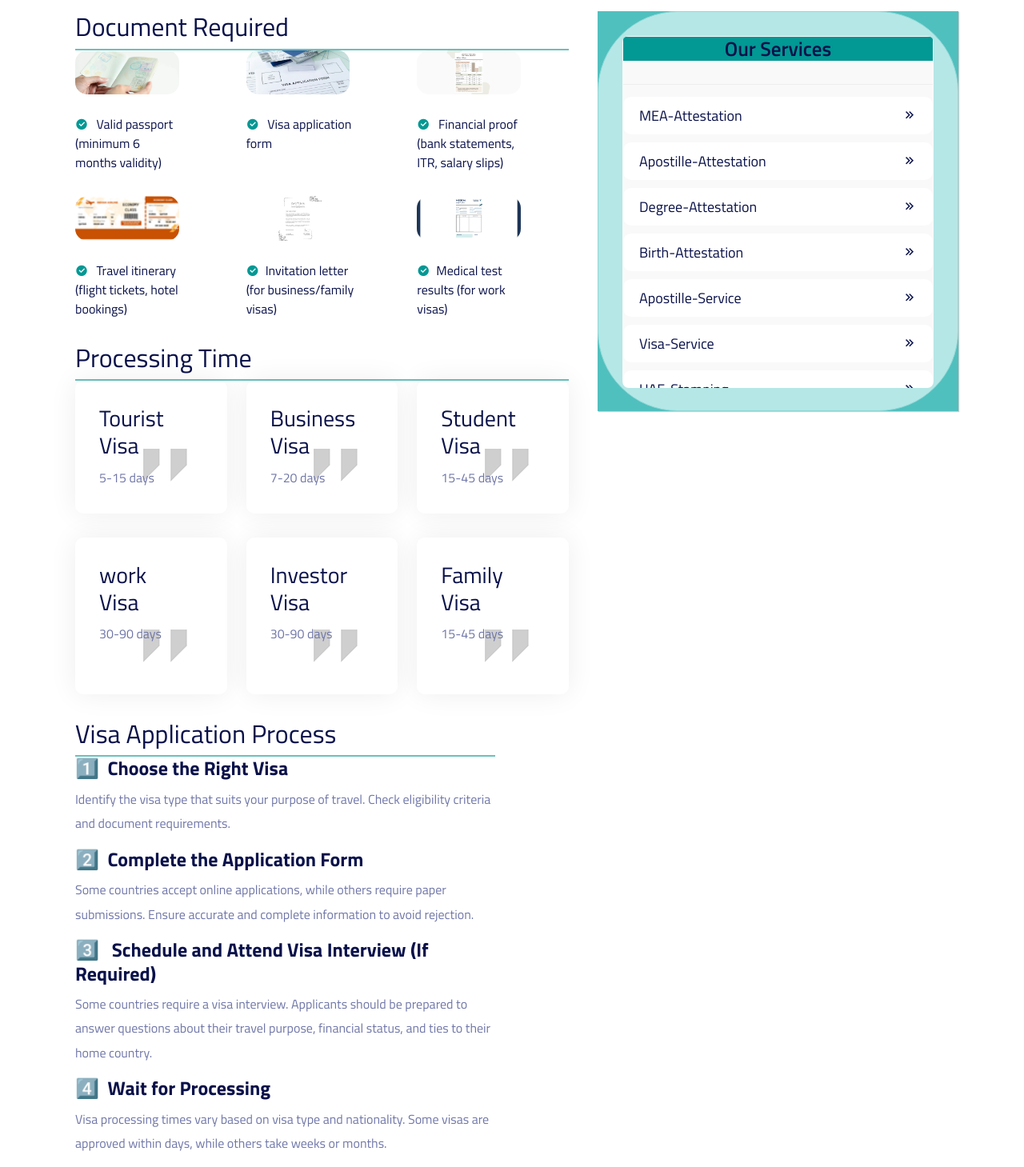
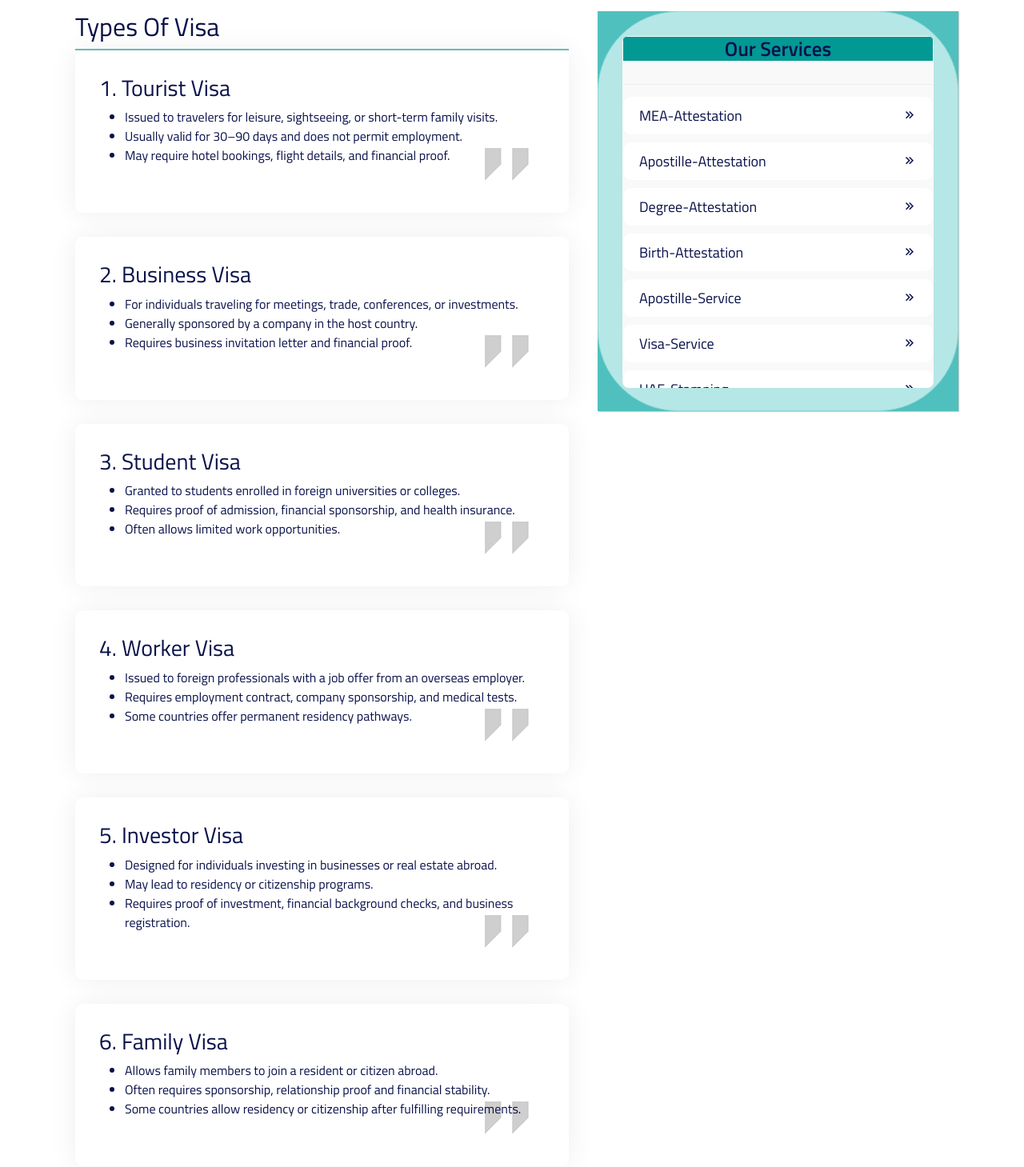
Before and after one commit to tannu2006/Global-Docs-Solution, a Next.js app: page /Visa-Services in a window 1280 px wide. Shown: the part 720-2179 px from the top of the page at 80% size. Built offline with nearby package versions, Linux system fonts and the light colour scheme.

Commit message:
new changes

```diff
--- a/components/BusinessConsulting/Visa.js
+++ b/components/BusinessConsulting/Visa.js
@@ -29,6 +29,177 @@ const Visa= () => {
            <div className="">
               <div className="row mb-40">
                <div className="col-lg-7 col-md-12">
+                  <div className="">
+        <div className="container">
+          <div className="paragraph">
+            <h2>Types Of Visa</h2>
+
+          </div>
+
+          <div className="">
+            <div className="">
+              <div className="single-feedback-box with-boxshadow">
+
+                <h3>1. Tourist Visa</h3>
+
+                  <ul>
+                   <li>
+                Issued to travelers for leisure, sightseeing, or short-term family visits.
+
+                </li>
+                <li>
+                Usually valid for 30–90 days and does not permit employment.
+
+                </li>
+                <li>
+                May require hotel bookings, flight details, and financial proof.
+                </li>
+                </ul>
+
+                <div className="client-info">
+                  <div className="d-flex align-items-center">
+
+
+                  </div>
+                </div>
+              </div>
+            </div>
+
+            <div className="">
+              <div className="single-feedback-box with-boxshadow">
+
+                <h3>2. Business Visa</h3>
+
+                <ul>
+                <li>
+                For individuals traveling for meetings, trade, conferences, or investments.
+
+                </li>
+                <li>
+                Generally sponsored by a company in the host country.
+
+                </li>
+                <li>
+                Requires business invitation letter and financial proof.
+                </li>
+               </ul>
+
+                <div className="client-info">
+                  <div className="d-flex align-items-center">
+
+
+                  </div>
+                </div>
+              </div>
+            </div>
+            <div className="">
+              <div className="single-feedback-box with-boxshadow">
+               <h3>3. Student Visa</h3>
+
+                <ul>
+                <li>
+                Granted to students enrolled in foreign universities or colleges.
+
+                </li>
+                <li>
+                Requires proof of admission, financial sponsorship, and health insurance.
+
+                </li>
+                <li>
+                Often allows limited work opportunities.
+                </li>
+              </ul>
+
+                <div className="client-info">
+                  <div className="d-flex align-items-center">
+
+                  </div>
+                </div>
+              </div>
+            </div>
+            <div className="">
+              <div className="single-feedback-box with-boxshadow">
+
+                <h3>4. Worker Visa</h3>
+
+                <ul>
+                <li>
+                Issued to foreign professionals with a job offer from an overseas employer.
+
+                </li>
+                <li>
+                Requires employment contract, company sponsorship, and medical tests.
+
+                </li>
+                <li>
+                Some countries offer permanent residency pathways.
+
+                </li>
+               </ul>
+
+                <div className="client-info">
+                  <div className="d-flex align-items-center">
+
+                  </div>
+                </div>
+              </div>
+            </div>
+            <div className="">
+              <div className="single-feedback-box with-boxshadow">
+
+                <h3>5. Investor Visa</h3>
+
+                <ul>
+                <li>
+                Designed for individuals investing in businesses or real estate abroad.
+
+                </li>
+                <li>
+                May lead to residency or citizenship programs.
+
+                </li>
+                <li>
+               Requires proof of investment, financial background checks, and business registration.
+
+                </li>
+              </ul>
+
+                <div className="client-info">
+                  <div className="d-flex align-items-center">
+
+                  </div>
+                </div>
+              </div>
+            </div>
+            <div className="">
+              <div className="single-feedback-box with-boxshadow">
+
+                <h3>6. Family  Visa</h3>
+
+                <ul>
+                <li>
+                Allows family members  to join a resident or citizen abroad.
+
+                </li>
+                <li>
+                Often requires sponsorship, relationship proof  and financial stability.
+
+                </li>
+                <li>
+                Some countries allow residency or citizenship after fulfilling requirements.
+                </li>
+               </ul>
+
+                <div className="client-info">
+                  <div className="d-flex align-items-center">
+
+                  </div>
+                </div>
+              </div>
+            </div>
+          </div>
+        </div>
+      </div>
                 <div className="">
                         <div className="container">
                           <div className="paragraph">
@@ -334,6 +505,36 @@ const Visa= () => {
 
                                       </div>
                                     </div>
+                                     <div className="">
+        <div className="container">
+          <div className="paragraph">
+            <span className="sub-title">
+            <h2>How to Choose the Best Visa Service Provider</h2>
+            </span>
+
+          </div>
+                 <p>
+                 <i className="ri-check-line1"></i>
+                  <b>Reputation & Reviews</b> Check online reviews
+                 and testimonials.
+                  <br/>
+                  <i className="ri-check-line1"></i>
+                  <b>  Legal Expertise</b> Ensure the agency is
+                  authorized and experienced.
+
+                  <br/>
+                  <i className="ri-check-line1"></i>
+                  <b> Cost & Transparency</b> Compare processing fees and hidden charges.
+                  <br/>
+                  <i className="ri-check-line1"></i>
+                  <b> Customer Support </b> Reliable agencies offer quick and responsive support.
+
+                 </p>
+
+
+        </div>
+      </div>
+
                 </div>
                 <div className="col-lg-5 col-md-12">
                    <div className="position">
--- a/pages/Visa-Services.js
+++ b/pages/Visa-Services.js
@@ -27,17 +27,10 @@ export default function VisaServices () {
       <Visa/>
 
 
-      <FunFactscopy />
-
-      <FreeSEOQuotesFormcopy />
-
-      <ClientsFeedbackcopy />
-
-      <OurCaseStudiescopy />
 
 
 
-      <NewsletterFormcopy />
+
       <Visa1/>
       <Footer />
     </>
```
